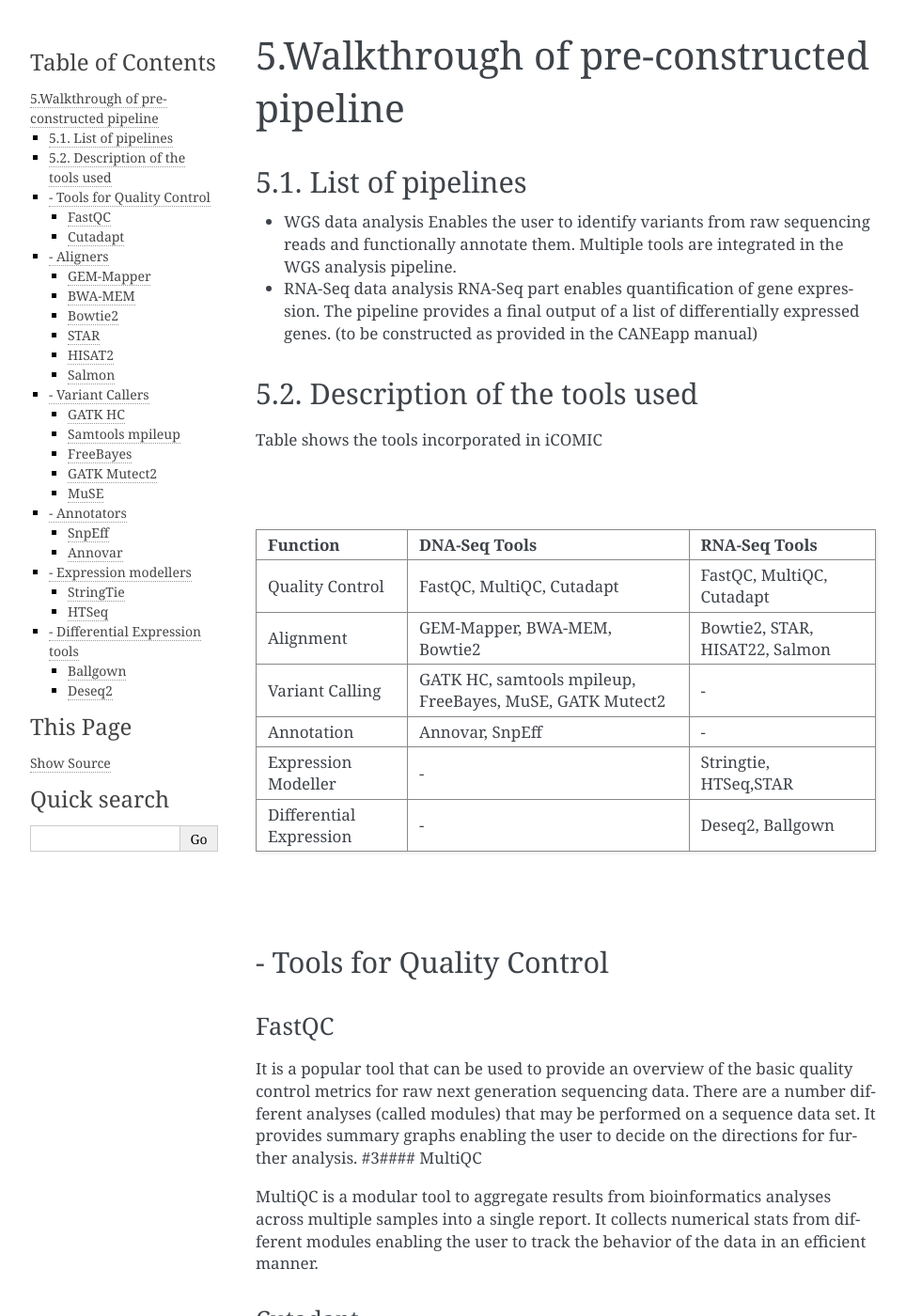
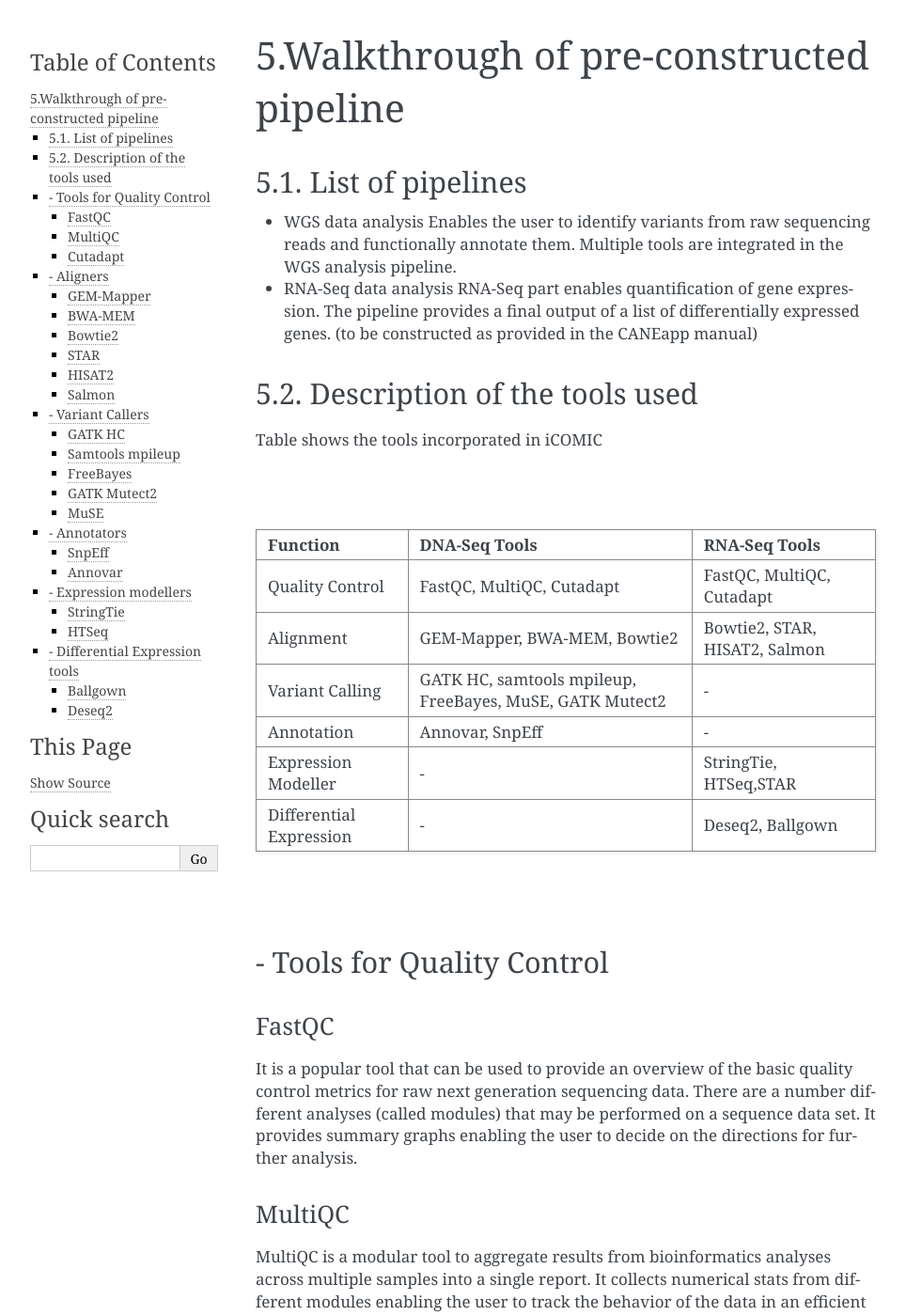
Before and after one commit to anjanaanilkumar1289/iCOMIC_doc, a Sphinx documentation site: the page built from docs/walkthrough.md, in a window 1280 px wide and 1400 px high. Shown: the whole window at 94% size, without its empty margins (148-1112 px from the left). Built offline with Sphinx 7.4.7, drawn with Linux system fonts in a browser that asks for light colours.

Commit message:
Update walkthrough.md

```diff
--- a/docs/walkthrough.md
+++ b/docs/walkthrough.md
@@ -19,10 +19,10 @@
 | Function | DNA-Seq Tools | RNA-Seq Tools |
 |--|--|--|
 | Quality Control | FastQC, MultiQC, Cutadapt | FastQC, MultiQC, Cutadapt |
-| Alignment | GEM-Mapper, BWA-MEM, Bowtie2 | Bowtie2, STAR, HISAT22, Salmon |
+| Alignment | GEM-Mapper, BWA-MEM, Bowtie2 | Bowtie2, STAR, HISAT2, Salmon |
 | Variant Calling | GATK HC, samtools mpileup, FreeBayes, MuSE, GATK Mutect2 | - |
 | Annotation | Annovar, SnpEff | - |
-| Expression Modeller | - | Stringtie, HTSeq,STAR |
+| Expression Modeller | - | StringTie, HTSeq,STAR |
 | Differential Expression | - | Deseq2, Ballgown |
 
 #
@@ -35,7 +35,7 @@
 ###### FastQC
 
 It is a popular tool that can be used to provide an overview of the basic quality control metrics for raw next generation sequencing data. There are a number different analyses (called modules) that may be performed on a sequence data set. It provides summary graphs enabling the user to decide on the directions for further analysis.
-#3#### MultiQC
+###### MultiQC
 
 MultiQC is a modular tool to aggregate results from bioinformatics analyses across multiple samples into a single report. It collects numerical stats from different modules enabling the user to track the behavior of the data in an efficient manner.
 ###### Cutadapt
@@ -53,7 +53,7 @@
 
 
 #### - Aligners
-##### GEM-Mapper
+###### GEM-Mapper
 
  It is a high-performance mapping tool that performs alignment of sequencing reads against large reference genomes. GEM Mapper has been identified as an efficient mapping tool by a benchmarking analysis performed along with this study. Listed below are some parameters of the tool GEM-Mapper. Other parameters can be found in [GEM-Mapper github page](https://github.com/smarco/gem3-mapper)
 | Parameter  | Description |
@@ -62,7 +62,7 @@
 | -e | --alignment-max-error |
 | --alignment-global-min-identity | Minimum global-alignment identity required |
 | --alignment-global-min-score | Minimum global-alignment score required |
-##### BWA-MEM
+###### BWA-MEM
 
  One of the most commonly used aligners available. It is identified as a faster and accurate algorithm among the algorithms in BWA software package. It is known for aligning long sequence query reads to the reference genome and also performs chimeric alignment. The parameters for BWA-MEM include the following. The other parameters for the tool can be found in [BWA manual page](http://bio-bwa.sourceforge.net/bwa.shtml)
 
@@ -75,7 +75,7 @@
 | -r | seedSplitRatio |
 | -A | matchScore |
 
-##### Bowtie2
+###### Bowtie2
 
 Bowtie2 is a fast and efficient algorithm for aligning reads to a reference sequence. It comprises various modes wherein it supports local, paired-end and gapped alignment. The key parameters for Bowtie2 include the following. All parameters for Bowtie2 are listed in [Bowtie2 manual](http://bowtie-bio.sourceforge.net/bowtie2/manual.shtml#main-arguments).
 
@@ -88,7 +88,7 @@
 | -N | Sets the number of mismatches to allowed in a seed alignment during multiseed alignment |
 | dvc | the period for the difference-cover sample |
 
-##### STAR
+###### STAR
 
 STAR is a rapid RNA-Seq read aligner specializing in fusion read and splice junction detection. Important parameters for STAR is given below. The other parameters for the tool can be found in [STAR manual page](https://physiology.med.cornell.edu/faculty/skrabanek/lab/angsd/lecture_notes/STARmanual.pdf)
 
@@ -102,7 +102,7 @@
 | --sjdbGTFfile | /path/to/annotations.gtf |
 | --sjdbOverhang | ReadLength-1 |
 
-##### HISAT2
+###### HISAT2
 
 It is a fast and sensitive alignment program applicable for both RNA-seq and Whole-Genome Sequencing data and is known for rapid and accurate alignment of sequence reads to a single reference genome. The key parameters for the tool are given below. The other parameters for the tool can be found in [HISAT2 manual](http://www.ccb.jhu.edu/software/hisat/manual.shtml)
 
@@ -115,7 +115,7 @@
 | --pen-cansplice (int) | Sets the penalty for each pair of canonical splice sites (e.g. GT/AG) |
 
 
-##### Salmon
+###### Salmon
 
 Salmon is a tool with dual purposes such as alignment and quantification of differential expression. Some of the parameters for the tool include the following. The other parameters for the tool can be found in [SALMON Manual Page]		(https://salmon.readthedocs.io/en/latest/salmon.html#mimicbt2)
 
@@ -133,7 +133,7 @@
 
 #### -  Variant Callers
 
-##### GATK HC
+###### GATK HC
 
 One of the extensively used variant callers. Calls variants from the aligned reds corresponding to the reference genome. Some of the parameters for GATK Haplotype caller are listed beow. The complete parameter list is available at [GATK Haplotypecaller article page](https://gatk.broadinstitute.org/hc/en-us/articles/360037225632-HaplotypeCaller)
 
@@ -145,7 +145,7 @@
 | -mbq | Min base quality score |
 | -minReadsPerAlignStart | Min Reads Per Alignment Start |
 
-##### Samtools mpileup
+###### Samtools mpileup
 
 Samtools mpileup together with BCFtools call identifies the variants. Some key parameters to look are listed below. Parameters in detail are found in [Samtools-mpileup manual page](http://www.htslib.org/doc/samtools-mpileup.html)
 
@@ -156,7 +156,7 @@
 | -Q | Minimum base quality for a base to be considered |
 
 
-##### FreeBayes
+###### FreeBayes
 
 FreeBayes is a variant detector developed to identify SNPs, Indels, MNPs and complex variants with respect to the reference genome. Key parameters for FreeBayes are listed below. Other parameters can be found in detain in [FreeBayes parameter page](https://vcru.wisc.edu/simonlab/bioinformatics/programs/freebayes/parameters.txt)
 
@@ -170,7 +170,7 @@
 | -U | read mismatch limit |
 
 
-##### GATK Mutect2
+###### GATK Mutect2
 
 This tool identifies somatic mutations such as indels and SNAs in a diseased sample compared to the provided normal sample, using the haplotype assembly strategy. Parameters specific to Mutect2 include the following. The complete parameter list is available at [GATK Mutect2 manual page](https://gatk.broadinstitute.org/hc/en-us/articles/360037593851-Mutect2)
 
@@ -183,12 +183,12 @@
 | -mbq | Minimum base quality required to consider a base for calling |
 
 
-##### MuSE
+###### MuSE
 
 MuSe is a tool that calls somatic point mutations in normal-tumor sample pairs using a Markov substitution model for evolution. More information about the tool can be found in[MuSE variant caller tool page](https://bioinformatics.mdanderson.org/public-software/muse/)
 
 #### - Annotators
-##### SnpEff
+###### SnpEff
 
 SnpEff tool performs genomic variant annotations and functional effect prediction. Key parameters for the tool SnpEff are listed below.  Detailed list of parameters is given in [SnpEff manual page](http://snpeff.sourceforge.net/SnpEff_manual.html#cmdline)
 
@@ -200,7 +200,7 @@
 | -v | Verbose mode |
 | -csvStats | Create CSV summary file instead of HTML |
 
-##### Annovar
+###### Annovar
 
 Annovar can be used to efficiently annotate functional variants such as SNVs and indels, detected from diverse genomes. The tool also provides the user with multiple annotation strategies namely Gene-based, region-based and filter-based. Key parameters for Annovar include the following. Details of the tool can be found in [Annovar documentation page](http://annovar.openbioinformatics.org/en/latest/user-guide/gene/)
 
@@ -214,7 +214,7 @@
 
 
 #### -  Expression modellers
-##### StringTie
+###### StringTie
 
 StringTie is known for efficient and rapid assembly of RNA-Seq alignments into possible transcripts. It employs a novel network flow algorithm and an optional de novo assembly algorithm to assemble the alignments. The important parameters to look into are listed below. The other parameters for the tool can be found in [STRINGTIE Manual Page](http://ccb.jhu.edu/software/stringtie/index.shtml?t=manual)
 
@@ -228,7 +228,7 @@
 | -m (int) | Sets the minimum length allowed for the predicted transcripts |
 
 
-##### HTSeq
+###### HTSeq
 
 HTSeq facilitates in counting the number of mapped reads to each gene. It provides the user with multiple modes of usage and also allows the creation of custom scripts. Key parameters for the tool are given below. The other parameters for the tool can be found in [HTSEQ Manual Page](https://htseq.readthedocs.io/en/release_0.11.1/count.html))
 
@@ -242,7 +242,7 @@
 
 
 #### -  Differential Expression tools
-##### Ballgown
+###### Ballgown
 
 Ballgown is an R language based tool that enables the statistical analysis of assembled transcripts and differential expression analysis along with its visualization. Key arguments for the tool are given below. The other arguments for the tool can be found in [Ballgown Manual](https://www.bioconductor.org/packages/release/bioc/manuals/ballgown/man/ballgown.pdf)
 
@@ -256,7 +256,7 @@
 | meas | character vector containing either "all" or one or more of: "rcount", "ucount", "mrcount", "cov", "cov_sd", "mcov", "mcov_sd", or "FPKM" |
 
 
-##### Deseq2
+###### Deseq2
 
 It Uses negative binomial distribution for testing differential expression using R language. Some of the arguments to look into are given below. The other arguments for the tool can be found in [DESEQ2 Manual Page](https://bioconductor.org/packages/release/bioc/manuals/DESeq2/man/DESeq2.pdf)
 
```
